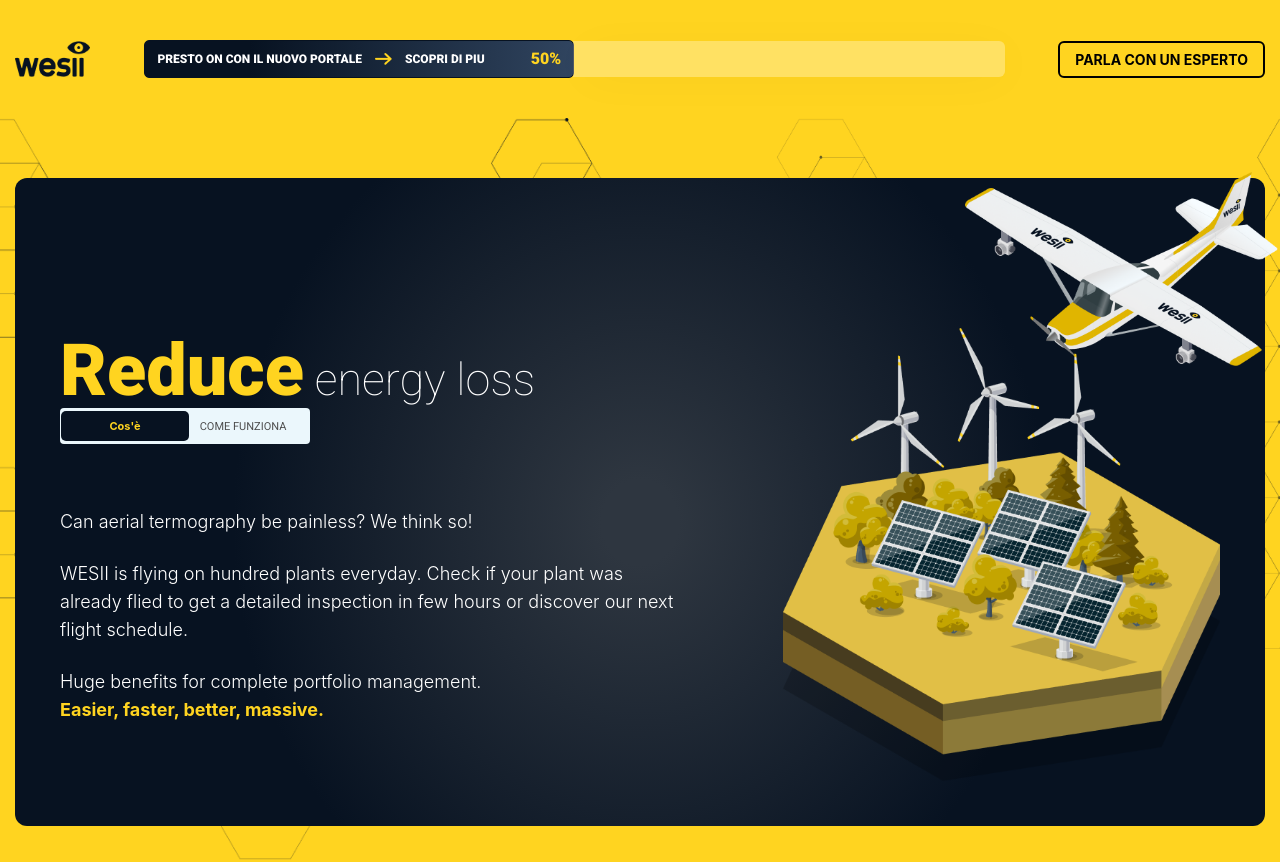
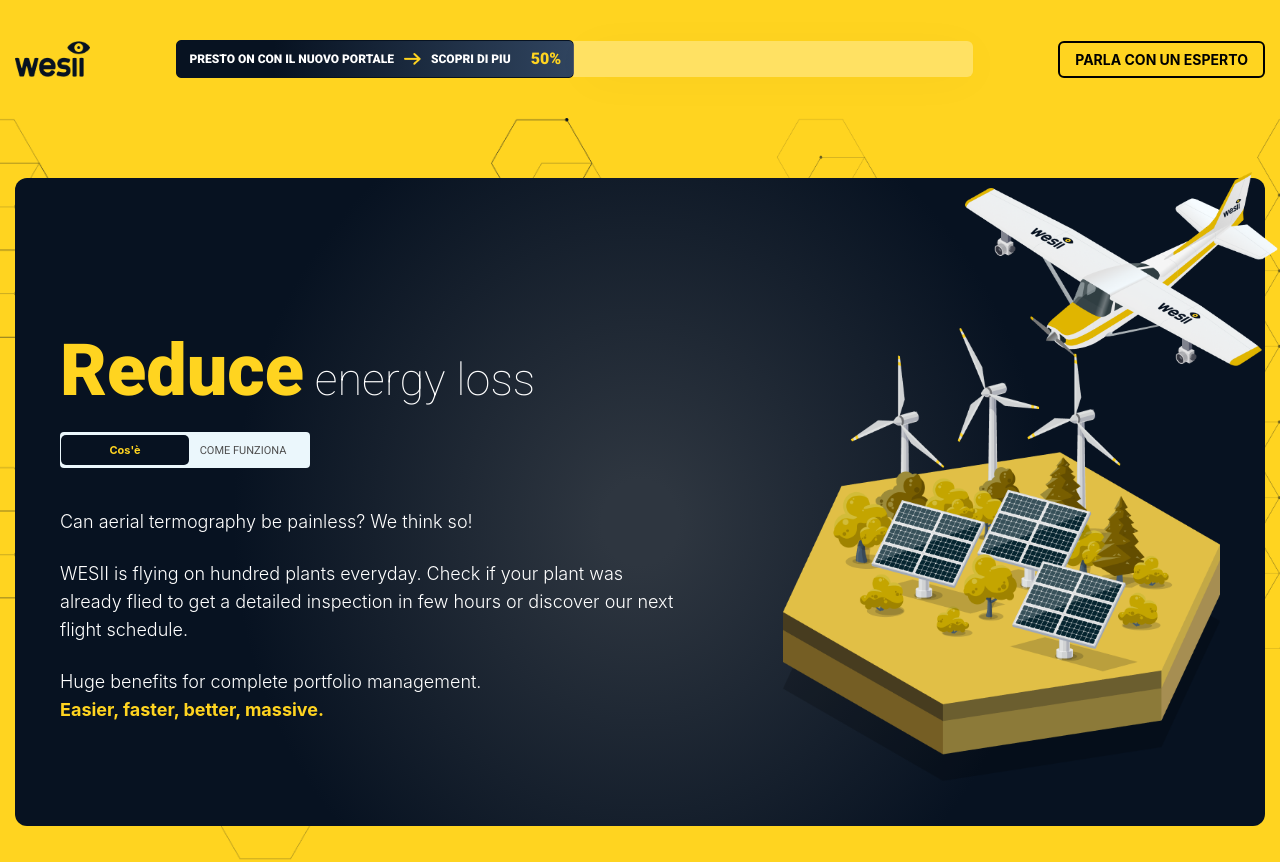
Before and after one commit to nevatha25/Wesii, a React (Create React App) app in the folder wesii-website/website/: page / in a window 1280 px wide. Shown: the top 862 px of the page. Built offline with nearby package versions, Linux system fonts and the light colour scheme.

Commit message:
banner second commit

```diff
--- a/wesii-website/website/src/Components/Banner.scss
+++ b/wesii-website/website/src/Components/Banner.scss
@@ -81,11 +81,11 @@
                     top: 20%;
                 }
                 @media(min-width: 1201px){
-                    top: 30%;
+                    top: 35%;
                 }
-                @media(min-width: 1400px){
-                    top: 32%;
-                }
+                // @media(min-width: 1400px){
+                //     top: 35%;
+                // }
             }
             .button.r, .button.r .layer
             {
@@ -134,9 +134,7 @@
                 left: 1px;
                 top: 3px;
                 padding: 1rem;
-                // font-size: 5px;
                 background-color: rgba(7, 18, 33, 1);
-                // background-color: red;
                 border-radius: 5px;
             }
             #button-10 .knobs:after
@@ -203,6 +201,9 @@
             }//banner button
             .check{
                 margin-top: -1rem;
+                @media(min-width:1400px){
+                    margin-top: 1rem;
+                }
             }
             p{
                 color: #FFFFFF;
--- a/wesii-website/website/src/Components/Menu.scss
+++ b/wesii-website/website/src/Components/Menu.scss
@@ -62,13 +62,21 @@
                     font-size: 17px;
                 }
                 .top-arrow{
-                    padding: 0 13px;
+                    @media(min-width: 1201px){
+                    padding: 0 10px;
+                    }
+                    @media(min-width: 1400px){
+                        padding: 0 13px;
+                    }
                 }
                 .fifty-percent{
-                    padding-left: 46px;
+                    padding-left: 20px;
                     font-weight: 900;
                     font-size: 16px;
                     line-height: 10px;
+                    @media(min-width:1400px){
+                        padding-left: 46px;
+                    }
                 }
             }
             .right{
--- a/wesii-website/website/src/Components/common.scss
+++ b/wesii-website/website/src/Components/common.scss
@@ -3,7 +3,7 @@
 }
 h1{
     font-family: 'Roboto', sans-serif;
-    color: white;
+    color: #ffffff;
     font-weight: 200;
     font-size: 35px;
     padding-bottom: 5rem;
@@ -30,9 +30,9 @@
         line-height: 55px;
         font-weight: 100;
     }
-    @media(min-width:1600px){
-        margin: -40px 0 0;
-    }
+    // @media(min-width:1600px){
+    //     margin: -50px 0 0;
+    // }
 }//h1 end
 h2{
     font-size: 1.7rem;
```
